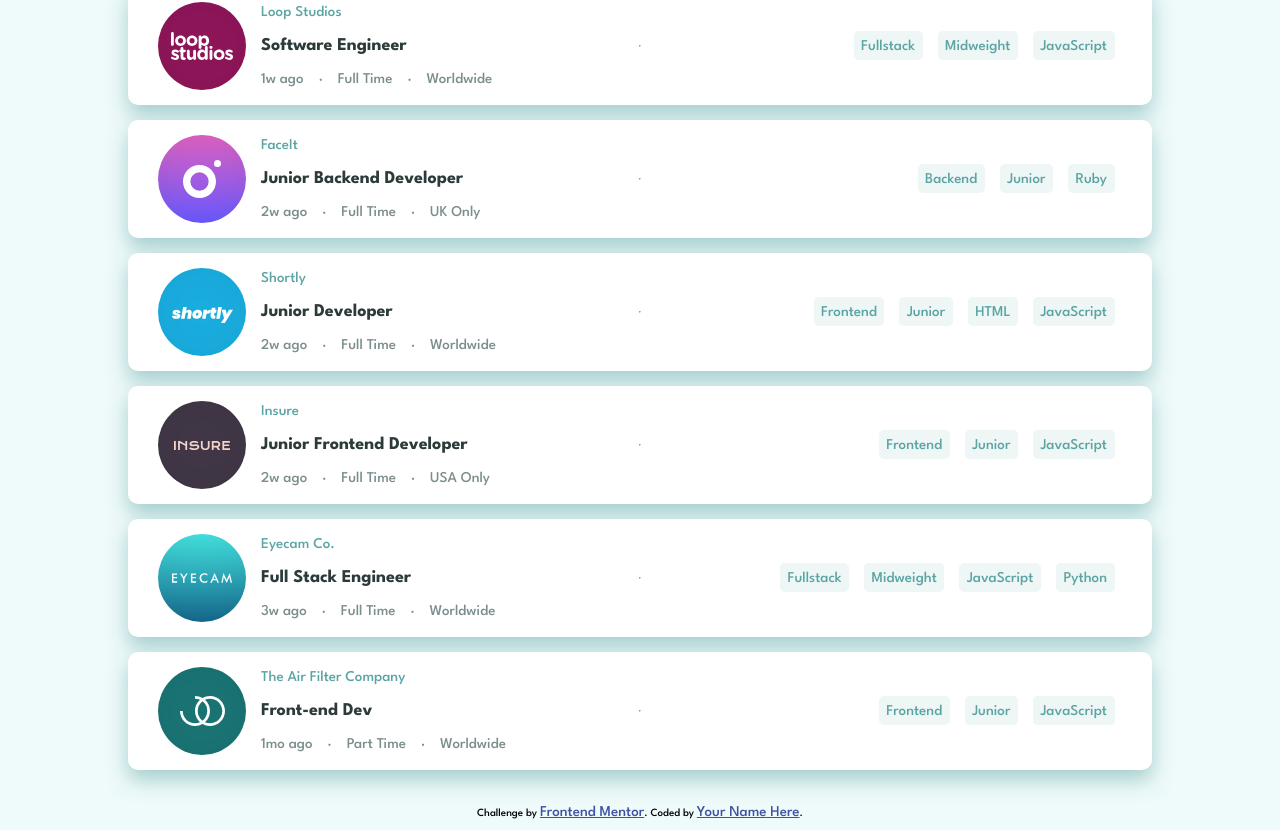
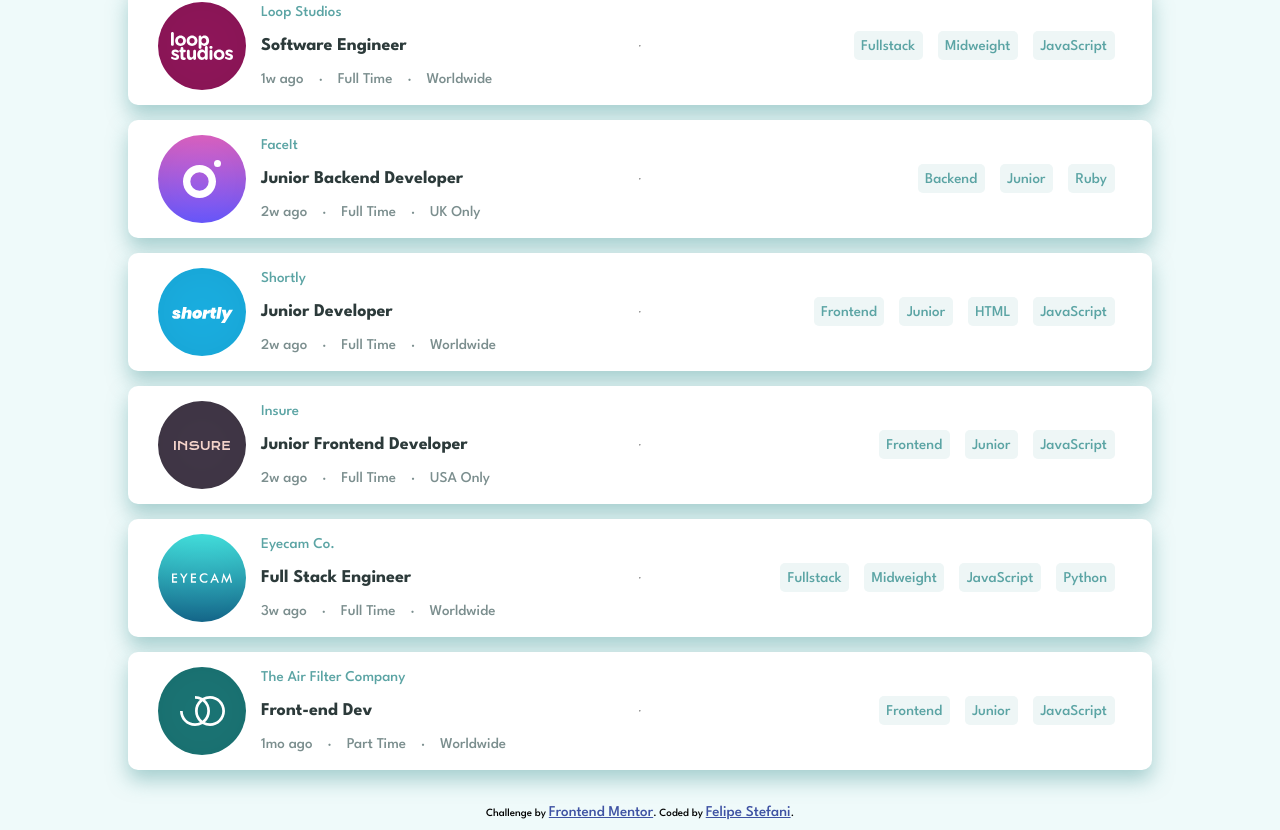
Before and after one commit to felipestefani/job-listings, a Vue app: page / in a window 1280 px wide. Shown: the part 753-1583 px from the top of the page. Built offline with nearby package versions, Linux system fonts and the light colour scheme.

Commit message:
fix: footer author

```diff
--- a/src/App.vue
+++ b/src/App.vue
@@ -66,7 +66,7 @@
         </main>
         <footer class="attribution">
             Challenge by <a href="https://www.frontendmentor.io?ref=challenge" target="_blank">Frontend Mentor</a>.
-            Coded by <a href="#">Your Name Here</a>.
+            Coded by <a href="https://www.linkedin.com/in/felipe-stefani-a35185116/" target="_blank">Felipe Stefani</a>.
         </footer>
     </div>
 </template>
```
